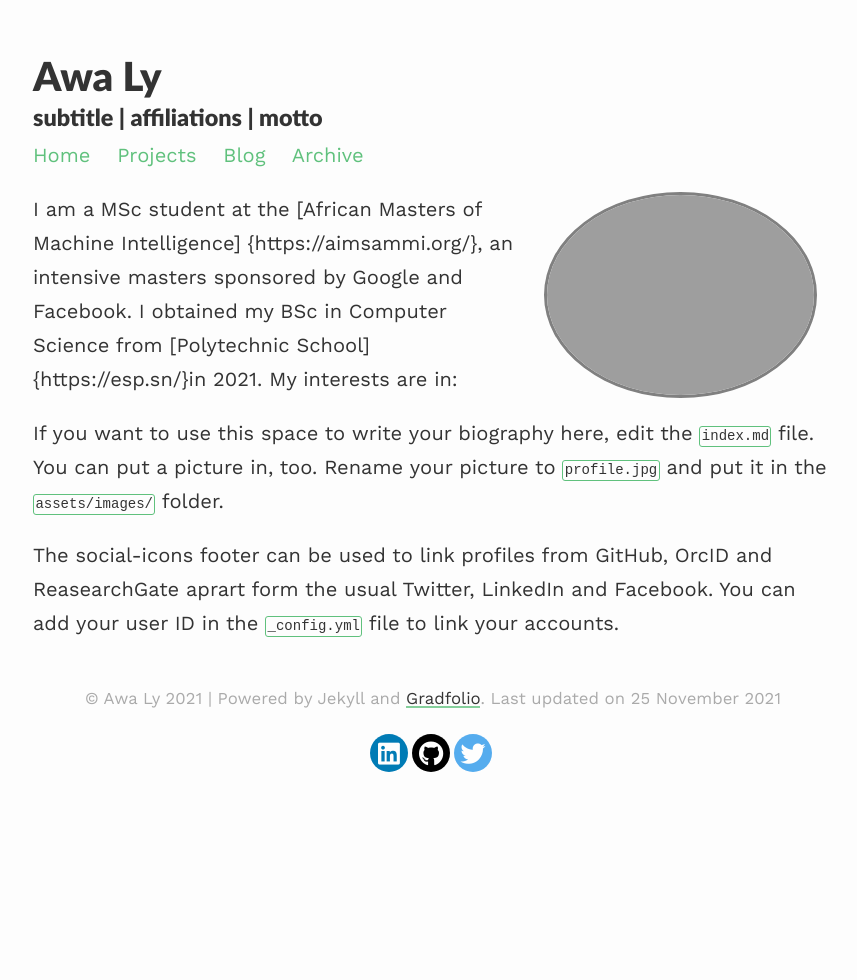
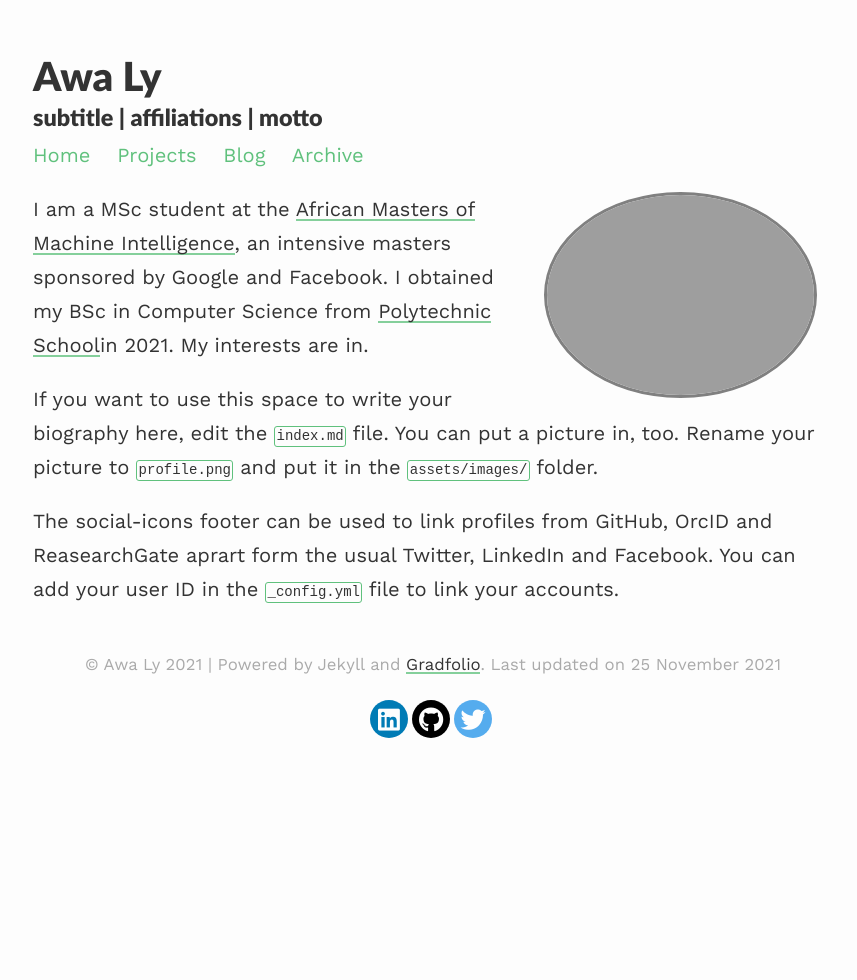
Before and after one commit to A-lily/A-lily.github.io, a Jekyll site: the page built from index.md, in a window 1280 px wide. Shown: the whole page, without its empty margins (207-1064 px from the left). Built offline with Jekyll 4.4.1, drawn with Linux system fonts in a browser that asks for light colours; nearby versions of some CDN libraries.

Commit message:
school descriptions

```diff
--- a/index.md
+++ b/index.md
@@ -3,12 +3,12 @@ layout: about
 permalink: /
 profile:
   align: right
-  image: profile.jpg
+  image: profile.png
 published: true
 ---
 
-I am a MSc student at the [African Masters of Machine Intelligence] {https://aimsammi.org/}, an intensive masters sponsored by Google and Facebook. I obtained my BSc in Computer Science from [Polytechnic School] {https://esp.sn/}in 2021. My interests are in:
+I am a MSc student at the [African Masters of Machine Intelligence](thttps://aimsammi.org/){:target="_blank"}, an intensive masters sponsored by Google and Facebook. I obtained my BSc in Computer Science from [Polytechnic School](https://esp.sn/){:target="_blank"}in 2021. My interests are in.
 
-If you want to use this space to write your biography here, edit the `index.md` file. You can put a picture in, too. Rename your picture to `profile.jpg` and put it in the `assets/images/` folder.
+If you want to use this space to write your biography here, edit the `index.md` file. You can put a picture in, too. Rename your picture to `profile.png` and put it in the `assets/images/` folder.
 
 The social-icons footer can be used to link profiles from GitHub, OrcID and ReasearchGate aprart form the usual Twitter, LinkedIn and Facebook. You can add your user ID in the `_config.yml` file to link your accounts.
```
